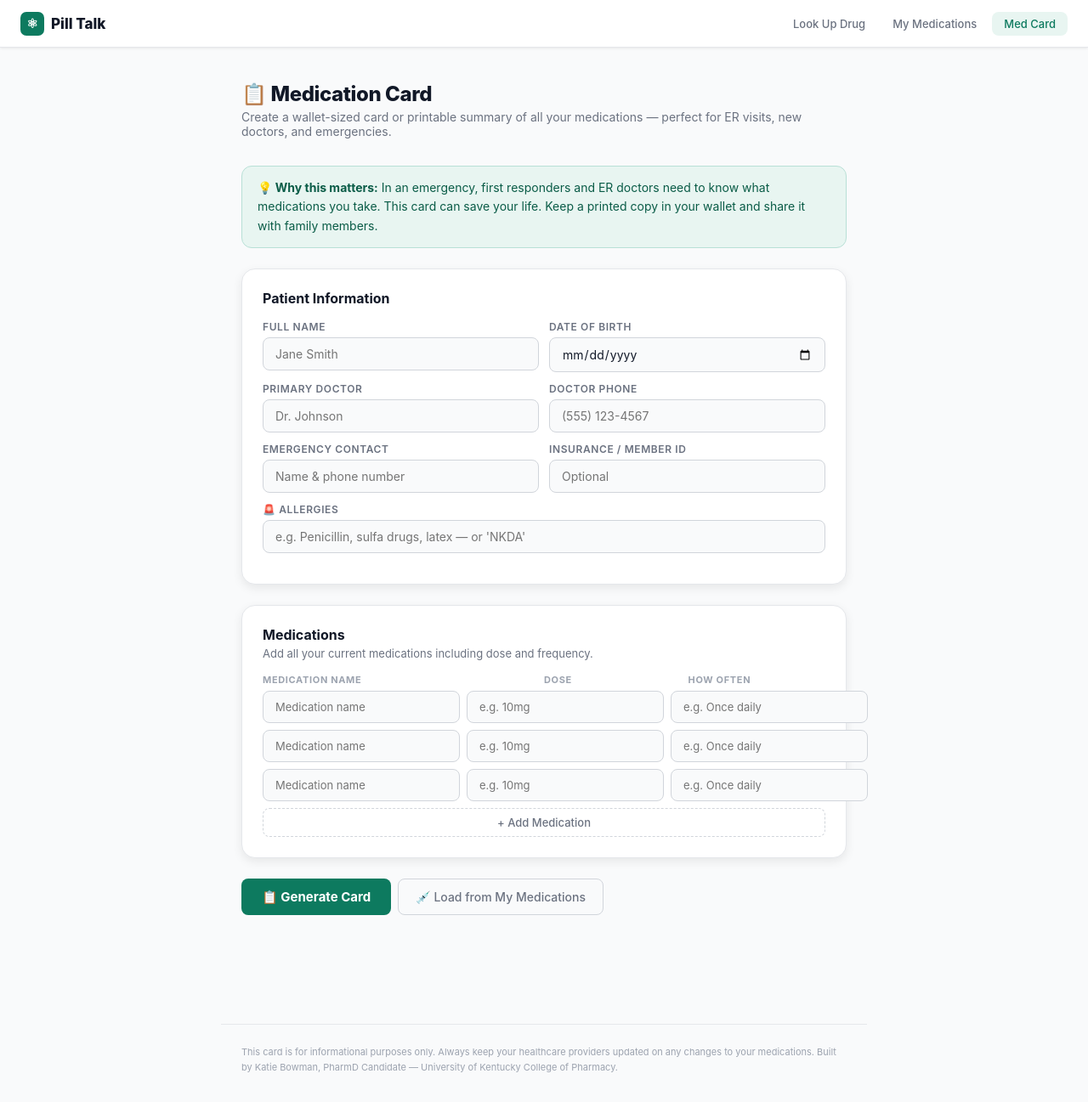
After one commit to chefsmom/pilltalk, a Flask app: page /medcard in a window 1280 px wide. The commit adds this page. Shown: the whole page at 85% size. Run offline with Flask 3, Linux system fonts and the light colour scheme; some libraries are stand-ins or nearby versions.

Commit message:
add med card, spanish toggle, update nav

````diff
--- a/app.py
+++ b/app.py
@@ -7,6 +7,10 @@ API_KEY = os.environ.get("GEMINI_API_KEY", "")
 @app.route("/")
 def landing():
     return send_from_directory('templates', 'landing.html')
+
+@app.route("/medcard")
+def medcard():
+    return send_from_directory("templates", "medcard.html")
 
 @app.route("/mymeds")
 def mymeds():
@@ -55,6 +59,49 @@ def counsel():
         "contents": [{"parts": [{"text": prompt}]}],
         "generationConfig": {
             "temperature": 0.2,
+            "maxOutputTokens": 8192,
+            "responseMimeType": "application/json"
+        }
+    }).encode()
+
+    url = "https://generativelanguage.googleapis.com/v1beta/models/gemini-2.5-flash:generateContent?key=" + API_KEY
+    req = urllib.request.Request(url, data=payload, headers={"Content-Type": "application/json"})
+
+    try:
+        with urllib.request.urlopen(req) as resp:
+            data = json.loads(resp.read())
+        text = data["candidates"][0]["content"]["parts"][0]["text"]
+        text = text.strip().replace("```json", "").replace("```", "").strip()
+        result = json.loads(text)
+        return jsonify(result)
+    except urllib.error.HTTPError as e:
+        err = json.loads(e.read())
+        return jsonify({"error": str(err)}), 502
+    except Exception as e:
+        return jsonify({"error": str(e)}), 500
+
+
+@app.route("/translate", methods=["POST"])
+def translate():
+    if not API_KEY:
+        return jsonify({"error": "GEMINI_API_KEY not set."}), 500
+
+    body = request.get_json()
+    data = body.get("data", {})
+
+    prompt = (
+        'You are a clinical pharmacist. Translate the following medication information from English to Spanish. '
+        'Use plain, conversational Spanish that is easy to understand for a general audience. '
+        'Preserve all medical accuracy. Keep bullet point formatting intact. '
+        'Respond ONLY with valid JSON using the exact same schema as the input, with all text values translated to Spanish. '
+        'Do not translate the keys, only the values. Here is the data to translate: '
+        + json.dumps(data)
+    )
+
+    payload = json.dumps({
+        "contents": [{"parts": [{"text": prompt}]}],
+        "generationConfig": {
+            "temperature": 0.1,
             "maxOutputTokens": 8192,
             "responseMimeType": "application/json"
         }
--- /dev/null
+++ b/templates/medcard.html
@@ -0,0 +1,327 @@
+<!DOCTYPE html>
+<html lang="en">
+<head>
+<meta charset="UTF-8" />
+<meta name="viewport" content="width=device-width, initial-scale=1.0" />
+<title>Medication Card — Pill Talk</title>
+<style>
+*, *::before, *::after { box-sizing: border-box; margin: 0; padding: 0; }
+:root {
+  --teal: #0d7a5f; --teal-dark: #0a5c47; --teal-mid: #b8e0d6; --teal-light: #e8f5f1;
+  --red: #c0392b; --red-light: #fdecea; --red-mid: #fca5a5;
+  --text: #111827; --text2: #374151; --muted: #6b7280; --faint: #9ca3af;
+  --bg: #f9fafb; --surface: #ffffff; --border: #e5e7eb; --border2: #d1d5db;
+  --radius: 12px; --radius-sm: 8px; --radius-lg: 16px;
+  --shadow: 0 1px 3px rgba(0,0,0,0.08); --shadow-md: 0 4px 12px rgba(0,0,0,0.08);
+}
+body { font-family: -apple-system, BlinkMacSystemFont, "Segoe UI", sans-serif; background: var(--bg); color: var(--text); min-height: 100vh; font-size: 15px; }
+
+nav { background: var(--surface); border-bottom: 1px solid var(--border); padding: 0 1.5rem; display: flex; align-items: center; justify-content: space-between; height: 56px; position: sticky; top: 0; z-index: 50; box-shadow: var(--shadow); }
+.nav-logo { font-size: 17px; font-weight: 800; text-decoration: none; color: var(--text); display: flex; align-items: center; gap: 8px; }
+.nav-logo-icon { background: var(--teal); color: white; width: 28px; height: 28px; border-radius: 7px; display: flex; align-items: center; justify-content: center; font-size: 15px; }
+.nav-links { display: flex; gap: 4px; }
+.nav-link { padding: 6px 14px; font-size: 13px; font-weight: 500; color: var(--muted); text-decoration: none; border-radius: var(--radius-sm); }
+.nav-link:hover { background: var(--bg); color: var(--text); }
+.nav-link.active { background: var(--teal-light); color: var(--teal); }
+
+main { max-width: 760px; margin: 0 auto; padding: 2.5rem 1.5rem 4rem; }
+.page-title { font-size: 24px; font-weight: 800; letter-spacing: -0.4px; margin-bottom: 4px; }
+.page-sub { font-size: 14px; color: var(--muted); margin-bottom: 2rem; }
+
+.info-banner { background: var(--teal-light); border: 1px solid var(--teal-mid); border-radius: var(--radius); padding: 14px 18px; margin-bottom: 1.5rem; font-size: 14px; color: var(--teal-dark); line-height: 1.6; }
+.info-banner strong { font-weight: 700; }
+
+/* Patient info form */
+.form-card { background: var(--surface); border: 1px solid var(--border); border-radius: var(--radius-lg); padding: 1.5rem; margin-bottom: 1.5rem; box-shadow: var(--shadow-md); }
+.form-title { font-size: 16px; font-weight: 700; margin-bottom: 1rem; }
+.form-grid { display: grid; grid-template-columns: 1fr 1fr; gap: 12px; margin-bottom: 12px; }
+@media(max-width:500px){ .form-grid { grid-template-columns: 1fr; } }
+.form-group { display: flex; flex-direction: column; gap: 5px; }
+.form-group.full { grid-column: 1 / -1; }
+label { font-size: 12px; font-weight: 600; color: var(--muted); text-transform: uppercase; letter-spacing: .05em; }
+input[type=text], input[type=date], textarea { padding: 10px 14px; font-size: 14px; font-family: inherit; border: 1.5px solid var(--border2); border-radius: var(--radius-sm); background: var(--bg); color: var(--text); outline: none; transition: border-color .15s; }
+input[type=text]:focus, input[type=date]:focus, textarea:focus { border-color: var(--teal); }
+textarea { resize: vertical; min-height: 70px; }
+
+/* Meds list on card */
+.meds-card { background: var(--surface); border: 1px solid var(--border); border-radius: var(--radius-lg); padding: 1.5rem; margin-bottom: 1.5rem; box-shadow: var(--shadow-md); }
+.meds-card-title { font-size: 16px; font-weight: 700; margin-bottom: 4px; }
+.meds-card-sub { font-size: 13px; color: var(--muted); margin-bottom: 1rem; }
+.med-row { display: grid; grid-template-columns: 2fr 1fr 1fr; gap: 8px; margin-bottom: 8px; align-items: center; }
+@media(max-width:500px){ .med-row { grid-template-columns: 1fr 1fr; } }
+.med-row-header { display: grid; grid-template-columns: 2fr 1fr 1fr; gap: 8px; margin-bottom: 6px; }
+@media(max-width:500px){ .med-row-header { display: none; } }
+.col-label { font-size: 11px; font-weight: 700; text-transform: uppercase; letter-spacing: .06em; color: var(--faint); }
+.med-row input { font-size: 13px; }
+button.remove-row { background: transparent; border: none; color: var(--faint); cursor: pointer; font-size: 16px; padding: 4px; }
+button.remove-row:hover { color: var(--red); }
+button.add-med-row { display: flex; align-items: center; gap: 6px; padding: 8px 16px; background: transparent; border: 1.5px dashed var(--border2); border-radius: var(--radius-sm); font-size: 13px; font-weight: 500; color: var(--muted); cursor: pointer; font-family: inherit; margin-top: 8px; transition: all .15s; width: 100%; justify-content: center; }
+button.add-med-row:hover { border-color: var(--teal); color: var(--teal); background: var(--teal-light); }
+
+/* Actions */
+.actions { display: flex; gap: 8px; flex-wrap: wrap; margin-bottom: 2rem; }
+button.btn-primary { padding: 12px 24px; background: var(--teal); color: #fff; border: none; border-radius: var(--radius-sm); font-size: 15px; font-weight: 700; cursor: pointer; font-family: inherit; transition: background .15s; }
+button.btn-primary:hover { background: var(--teal-dark); }
+button.btn-ghost { padding: 12px 20px; background: transparent; border: 1.5px solid var(--border2); border-radius: var(--radius-sm); font-size: 14px; font-weight: 500; color: var(--muted); cursor: pointer; font-family: inherit; transition: all .15s; }
+button.btn-ghost:hover { border-color: var(--teal); color: var(--teal); }
+
+/* THE CARD */
+#cardPreview { display: none; }
+.med-card-outer { background: var(--surface); border: 2px solid var(--teal); border-radius: var(--radius-lg); overflow: hidden; box-shadow: var(--shadow-md); max-width: 600px; margin: 0 auto 1.5rem; }
+.med-card-header { background: linear-gradient(135deg, var(--teal) 0%, var(--teal-dark) 100%); padding: 1.25rem 1.5rem; color: white; display: flex; align-items: center; justify-content: space-between; }
+.med-card-header-left h2 { font-size: 18px; font-weight: 800; margin-bottom: 2px; }
+.med-card-header-left p { font-size: 12px; opacity: 0.8; }
+.med-card-logo { font-size: 22px; }
+.med-card-body { padding: 1.25rem 1.5rem; }
+.patient-info-grid { display: grid; grid-template-columns: 1fr 1fr; gap: 8px 16px; margin-bottom: 1.25rem; padding-bottom: 1.25rem; border-bottom: 1px solid var(--border); }
+.patient-field { }
+.patient-field-label { font-size: 10px; font-weight: 700; text-transform: uppercase; letter-spacing: .08em; color: var(--faint); margin-bottom: 2px; }
+.patient-field-value { font-size: 14px; font-weight: 600; color: var(--text); }
+.meds-table { width: 100%; border-collapse: collapse; margin-bottom: 1.25rem; }
+.meds-table th { font-size: 10px; font-weight: 700; text-transform: uppercase; letter-spacing: .08em; color: var(--faint); text-align: left; padding: 0 8px 8px 0; border-bottom: 1px solid var(--border); }
+.meds-table td { font-size: 13px; padding: 8px 8px 8px 0; border-bottom: 1px solid var(--border); color: var(--text2); vertical-align: top; }
+.meds-table tr:last-child td { border-bottom: none; }
+.meds-table td:first-child { font-weight: 600; color: var(--text); }
+.allergies-section { background: var(--red-light); border: 1px solid var(--red-mid); border-radius: var(--radius-sm); padding: 10px 12px; margin-bottom: 1rem; }
+.allergies-label { font-size: 10px; font-weight: 700; text-transform: uppercase; letter-spacing: .08em; color: var(--red); margin-bottom: 4px; }
+.allergies-value { font-size: 13px; color: var(--text2); }
+.emergency-section { background: var(--bg); border: 1px solid var(--border); border-radius: var(--radius-sm); padding: 10px 12px; }
+.emergency-label { font-size: 10px; font-weight: 700; text-transform: uppercase; letter-spacing: .08em; color: var(--muted); margin-bottom: 4px; }
+.emergency-value { font-size: 13px; color: var(--text2); }
+.med-card-footer { background: var(--bg); border-top: 1px solid var(--border); padding: 10px 1.5rem; font-size: 11px; color: var(--faint); display: flex; justify-content: space-between; align-items: center; }
+
+.print-actions { display: flex; gap: 8px; flex-wrap: wrap; max-width: 600px; margin: 0 auto; }
+button.action-btn { display: flex; align-items: center; gap: 6px; padding: 10px 18px; background: transparent; border: 1.5px solid var(--border2); border-radius: var(--radius-sm); font-size: 13px; font-weight: 500; color: var(--muted); cursor: pointer; font-family: inherit; transition: all .15s; }
+button.action-btn:hover { border-color: var(--teal); color: var(--teal); background: var(--teal-light); }
+
+@media print {
+  nav, main > *:not(#cardPreview), .print-actions { display: none !important; }
+  #cardPreview { display: block !important; }
+  .med-card-outer { border: 2px solid #0d7a5f; box-shadow: none; max-width: 100%; }
+  body { background: white; }
+}
+
+footer { max-width: 760px; margin: 0 auto; padding: 0 1.5rem 2rem; font-size: 11px; color: var(--faint); line-height: 1.6; border-top: 1px solid var(--border); padding-top: 1.5rem; margin-top: 2rem; }
+</style>
+</head>
+<body>
+<nav>
+  <a class="nav-logo" href="/">
+    <div class="nav-logo-icon">&#9883;</div>
+    Pill Talk
+  </a>
+  <div class="nav-links">
+    <a class="nav-link" href="/app">Look Up Drug</a>
+    <a class="nav-link" href="/mymeds">My Medications</a>
+    <a class="nav-link active" href="/medcard">Med Card</a>
+  </div>
+</nav>
+
+<main>
+  <div class="page-title">&#128203; Medication Card</div>
+  <p class="page-sub">Create a wallet-sized card or printable summary of all your medications — perfect for ER visits, new doctors, and emergencies.</p>
+
+  <div class="info-banner">
+    <strong>&#128161; Why this matters:</strong> In an emergency, first responders and ER doctors need to know what medications you take. This card can save your life. Keep a printed copy in your wallet and share it with family members.
+  </div>
+
+  <div class="form-card">
+    <div class="form-title">Patient Information</div>
+    <div class="form-grid">
+      <div class="form-group">
+        <label>Full Name</label>
+        <input type="text" id="patientName" placeholder="Jane Smith" />
+      </div>
+      <div class="form-group">
+        <label>Date of Birth</label>
+        <input type="date" id="patientDOB" />
+      </div>
+      <div class="form-group">
+        <label>Primary Doctor</label>
+        <input type="text" id="patientDoctor" placeholder="Dr. Johnson" />
+      </div>
+      <div class="form-group">
+        <label>Doctor Phone</label>
+        <input type="text" id="doctorPhone" placeholder="(555) 123-4567" />
+      </div>
+      <div class="form-group">
+        <label>Emergency Contact</label>
+        <input type="text" id="emergencyContact" placeholder="Name &amp; phone number" />
+      </div>
+      <div class="form-group">
+        <label>Insurance / Member ID</label>
+        <input type="text" id="insuranceId" placeholder="Optional" />
+      </div>
+      <div class="form-group full">
+        <label>&#128680; Allergies</label>
+        <input type="text" id="allergies" placeholder="e.g. Penicillin, sulfa drugs, latex — or 'NKDA'" />
+      </div>
+    </div>
+  </div>
+
+  <div class="meds-card">
+    <div class="meds-card-title">Medications</div>
+    <div class="meds-card-sub">Add all your current medications including dose and frequency.</div>
+    <div class="med-row-header">
+      <div class="col-label">Medication Name</div>
+      <div class="col-label">Dose</div>
+      <div class="col-label">How Often</div>
+    </div>
+    <div id="medRows"></div>
+    <button class="add-med-row" onclick="addRow()">+ Add Medication</button>
+  </div>
+
+  <div class="actions">
+    <button class="btn-primary" onclick="generateCard()">&#128203; Generate Card</button>
+    <button class="btn-ghost" onclick="loadFromMyMeds()">&#128137; Load from My Medications</button>
+  </div>
+
+  <div id="cardPreview">
+    <div class="med-card-outer">
+      <div class="med-card-header">
+        <div class="med-card-header-left">
+          <h2>Medication Card</h2>
+          <p>Keep this card with you at all times</p>
+        </div>
+        <div class="med-card-logo">&#9883;</div>
+      </div>
+      <div class="med-card-body">
+        <div class="patient-info-grid" id="cardPatientInfo"></div>
+        <table class="meds-table">
+          <thead>
+            <tr>
+              <th>Medication</th>
+              <th>Dose</th>
+              <th>Frequency</th>
+            </tr>
+          </thead>
+          <tbody id="cardMedsTable"></tbody>
+        </table>
+        <div class="allergies-section" id="cardAllergies"></div>
+        <div class="emergency-section" id="cardEmergency"></div>
+      </div>
+      <div class="med-card-footer">
+        <span>Generated by Pill Talk — pilltalk.onrender.com</span>
+        <span id="cardDate"></span>
+      </div>
+    </div>
+
+    <div class="print-actions">
+      <button class="action-btn" onclick="window.print()">&#9113; Print Card</button>
+      <button class="action-btn" onclick="copyCardText()">&#10232; Copy as Text</button>
+      <button class="action-btn" onclick="document.getElementById('cardPreview').style.display='none'">&#8635; Edit</button>
+    </div>
+  </div>
+</main>
+
+<footer>
+  This card is for informational purposes only. Always keep your healthcare providers updated on any changes to your medications.
+  Built by Katie Bowman, PharmD Candidate — University of Kentucky College of Pharmacy.
+</footer>
+
+<script>
+var rowCount = 0;
+
+function addRow(name, dose, freq) {
+  rowCount++;
+  var div = document.createElement('div');
+  div.className = 'med-row';
+  div.id = 'row-' + rowCount;
+  div.innerHTML =
+    '<input type="text" placeholder="Medication name" value="' + (name||'') + '" class="med-name-input" />' +
+    '<input type="text" placeholder="e.g. 10mg" value="' + (dose||'') + '" class="med-dose-input" />' +
+    '<input type="text" placeholder="e.g. Once daily" value="' + (freq||'') + '" class="med-freq-input" />';
+  document.getElementById('medRows').appendChild(div);
+}
+
+function loadFromMyMeds() {
+  var meds = JSON.parse(localStorage.getItem('pilltalk_meds') || '[]');
+  if (meds.length === 0) { alert('No medications saved in My Medications yet. Add some there first.'); return; }
+  document.getElementById('medRows').innerHTML = '';
+  rowCount = 0;
+  for (var i = 0; i < meds.length; i++) addRow(meds[i], '', '');
+}
+
+function generateCard() {
+  var name = document.getElementById('patientName').value.trim();
+  var dob = document.getElementById('patientDOB').value;
+  var doctor = document.getElementById('patientDoctor').value.trim();
+  var doctorPhone = document.getElementById('doctorPhone').value.trim();
+  var emergency = document.getElementById('emergencyContact').value.trim();
+  var insurance = document.getElementById('insuranceId').value.trim();
+  var allergies = document.getElementById('allergies').value.trim() || 'None known';
+
+  var rows = document.querySelectorAll('.med-row');
+  var meds = [];
+  for (var i = 0; i < rows.length; i++) {
+    var inputs = rows[i].querySelectorAll('input');
+    var medName = inputs[0].value.trim();
+    if (medName) meds.push({ name: medName, dose: inputs[1].value.trim() || '—', freq: inputs[2].value.trim() || '—' });
+  }
+
+  if (!name && meds.length === 0) { alert('Please enter at least a patient name and one medication.'); return; }
+
+  // Patient info
+  var patInfo = document.getElementById('cardPatientInfo');
+  var fields = [
+    { label: 'Patient Name', value: name || '—' },
+    { label: 'Date of Birth', value: dob ? new Date(dob + 'T00:00:00').toLocaleDateString() : '—' },
+    { label: 'Primary Doctor', value: doctor || '—' },
+    { label: 'Doctor Phone', value: doctorPhone || '—' },
+    { label: 'Emergency Contact', value: emergency || '—' },
+    { label: 'Insurance / ID', value: insurance || '—' }
+  ];
+  patInfo.innerHTML = fields.map(function(f) {
+    return '<div class="patient-field"><div class="patient-field-label">' + f.label + '</div><div class="patient-field-value">' + f.value + '</div></div>';
+  }).join('');
+
+  // Meds table
+  var tbody = document.getElementById('cardMedsTable');
+  if (meds.length === 0) {
+    tbody.innerHTML = '<tr><td colspan="3" style="color:var(--faint);font-style:italic;">No medications listed</td></tr>';
+  } else {
+    tbody.innerHTML = meds.map(function(m) {
+      return '<tr><td>' + m.name + '</td><td>' + m.dose + '</td><td>' + m.freq + '</td></tr>';
+    }).join('');
+  }
+
+  // Allergies
+  document.getElementById('cardAllergies').innerHTML =
+    '<div class="allergies-label">&#128680; Allergies</div><div class="allergies-value">' + allergies + '</div>';
+
+  // Emergency
+  document.getElementById('cardEmergency').innerHTML =
+    '<div class="emergency-label">Emergency Contact</div><div class="emergency-value">' + (emergency || '—') + '</div>';
+
+  // Date
+  document.getElementById('cardDate').textContent = 'Updated ' + new Date().toLocaleDateString();
+
+  document.getElementById('cardPreview').style.display = 'block';
+  document.getElementById('cardPreview').scrollIntoView({ behavior: 'smooth', block: 'start' });
+}
+
+function copyCardText() {
+  var name = document.getElementById('patientName').value.trim() || 'Patient';
+  var rows = document.querySelectorAll('.med-row');
+  var meds = [];
+  for (var i = 0; i < rows.length; i++) {
+    var inputs = rows[i].querySelectorAll('input');
+    var medName = inputs[0].value.trim();
+    if (medName) meds.push(inputs[0].value + ' | ' + (inputs[1].value||'—') + ' | ' + (inputs[2].value||'—'));
+  }
+  var text = 'MEDICATION CARD — ' + name + '\n' +
+    'DOB: ' + (document.getElementById('patientDOB').value || '—') + '\n' +
+    'Doctor: ' + (document.getElementById('patientDoctor').value || '—') + '\n' +
+    'Doctor Phone: ' + (document.getElementById('doctorPhone').value || '—') + '\n' +
+    'Emergency Contact: ' + (document.getElementById('emergencyContact').value || '—') + '\n\n' +
+    'ALLERGIES: ' + (document.getElementById('allergies').value || 'None known') + '\n\n' +
+    'MEDICATIONS:\n' + meds.join('\n') + '\n\n' +
+    'Generated by Pill Talk — ' + new Date().toLocaleDateString();
+  navigator.clipboard.writeText(text);
+}
+
+// Start with 3 empty rows
+addRow(); addRow(); addRow();
+</script>
+</body>
+</html>
````
Also changed, not shown: templates/index.html (+69 -0 lines).
